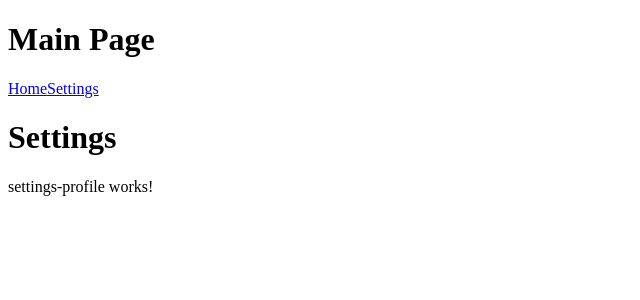
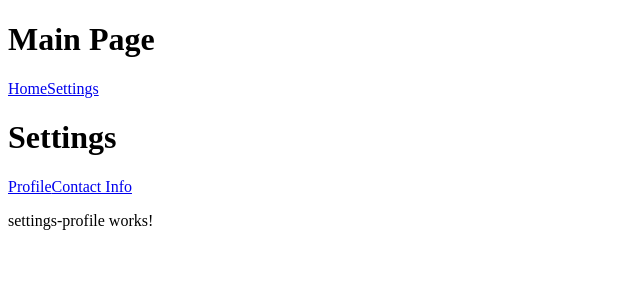
Before and after one commit to efroChang/javabrain-angular-6-basic-3-routes, an Angular app: page /settings/profile in a window 1280 px wide. Shown: the top 300 px of the page, without its empty margins (0-640 px from the left). Built offline with nearby package versions, Linux system fonts and the light colour scheme.

Commit message:
Create links to navigate Child Routes

```diff
--- a/src/app/app.component.ts
+++ b/src/app/app.component.ts
@@ -11,5 +11,5 @@ export class AppComponent {
   routes: Array<any> = [
     { routeName: 'Home', routePath: 'home'},
     { routeName: 'Settings', routePath: 'settings'}
-  ]
+  ];
 }
--- a/src/app/settings/settings.component.html
+++ b/src/app/settings/settings.component.html
@@ -1,3 +1,5 @@
 <h1>Settings</h1>
 
+<a *ngFor="let route of routes" [routerLink]="route.routePath">{{ route.routeName }}</a>
+
 <router-outlet></router-outlet>
--- a/src/app/settings/settings.component.ts
+++ b/src/app/settings/settings.component.ts
@@ -5,11 +5,10 @@ import { Component, OnInit } from '@angular/core';
   templateUrl: './settings.component.html',
   styleUrls: ['./settings.component.css']
 })
-export class SettingsComponent implements OnInit {
+export class SettingsComponent {
 
-  constructor() { }
-
-  ngOnInit() {
-  }
-
+  routes: Array<any> = [
+    { routeName: 'Profile', routePath: 'profile'},
+    { routeName: 'Contact Info', routePath: 'contact'}
+  ];
 }
```
